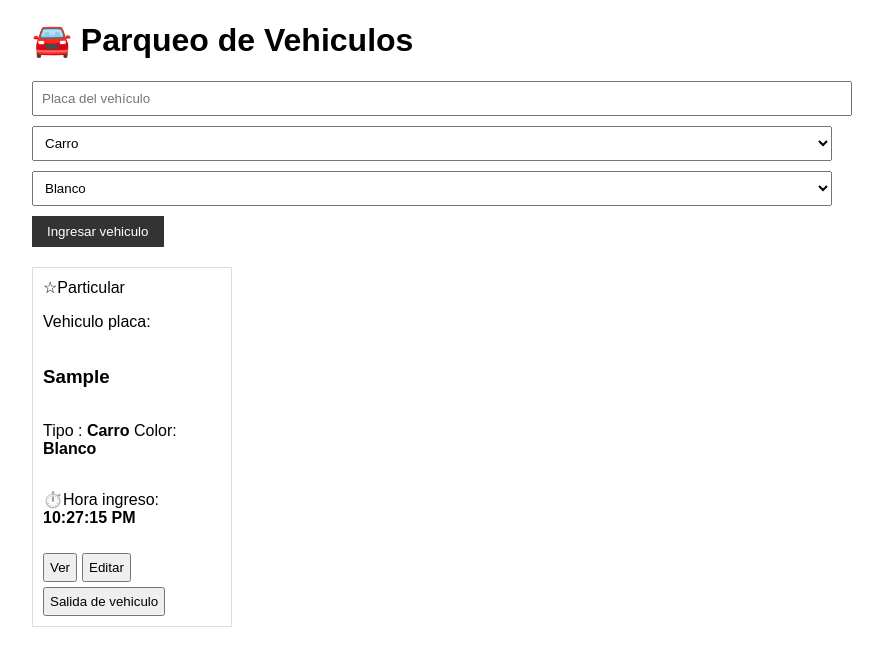
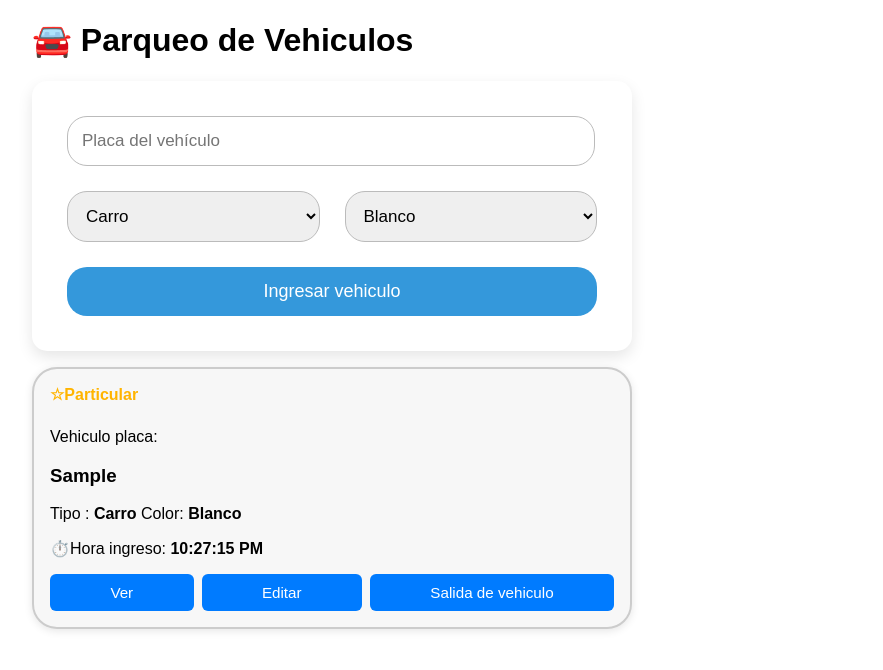
Before and after one commit to LMJerez/Parking_App, a React (Vite) app in the folder mi-proyecto-react/: page / in a window 1280 px wide. Both pictures are taken after typing "Sample" into the empty fields and a click on the button "Ingresar vehiculo". Shown: the top 670 px of the page, without its empty margins (208-1091 px from the left). Built offline with nearby package versions, Linux system fonts and the light colour scheme.

Commit message:
firs commit

```diff
--- a/mi-proyecto-react/src/components/ModalRecibo.module.css
+++ b/mi-proyecto-react/src/components/ModalRecibo.module.css
@@ -2,17 +2,79 @@
   position: fixed;
   top: 0;
   left: 0;
-  width: 100%;
-  height: 100%;
-  background: rgba(0,0,0,0.5);
+  width: 100vw;
+  height: 100vh;
+  background-color: rgba(0, 0, 0, 0.6);
   display: flex;
+  align-items: center;
   justify-content: center;
-  align-items: center;
+  z-index: 1000;
 }
 
 .recibo {
-  background: white;
-  padding: 20px;
-  width: 300px;
-  border-radius: 5px;
+  background-color: #fff;
+  padding: 2rem;
+  border-radius: 25px;
+  width: 90%;
+  max-width: 400px;
+  box-shadow: 0 0 15px rgba(0, 0, 0, 0.3);
+  animation: aparecer 0.3s ease-in-out;
 }
+
+.recibo h3 {
+  margin-bottom: 1rem;
+  text-align: center;
+  color: #333;
+}
+
+.recibo p {
+  margin: 0.5rem 0;
+  font-size: 1rem;
+  color: #444;
+}
+
+.botones {
+  display: flex;
+  justify-content: space-between;
+  margin-top: 2rem;
+}
+
+.botones button {
+  flex: 1;
+  padding: 0.6rem 1rem;
+  margin: 0 0.5rem;
+  border: none;
+  border-radius: 25px;
+  cursor: pointer;
+  font-size: 1rem;
+  transition: background-color 0.2s ease;
+}
+
+.botones button:first-child {
+  background-color: #28a745;
+  color: white;
+}
+
+.botones button:first-child:hover {
+  background-color: #218838;
+}
+
+.botones button:last-child {
+  background-color: #dc3545;
+  color: white;
+}
+
+.botones button:last-child:hover {
+  background-color: #c82333;
+}
+
+@keyframes aparecer {
+  from {
+    opacity: 0;
+    transform: scale(0.95);
+  }
+  to {
+    opacity: 1;
+    transform: scale(1);
+  }
+}
--- a/mi-proyecto-react/src/components/ModalVehiculo.module.css
+++ b/mi-proyecto-react/src/components/ModalVehiculo.module.css
@@ -2,17 +2,66 @@
   position: fixed;
   top: 0;
   left: 0;
-  width: 100%;
-  height: 100%;
-  background: rgba(0,0,0,0.5);
+  width: 100vw;
+  height: 100vh;
+  background-color: rgba(0, 0, 0, 0.6);
   display: flex;
   justify-content: center;
   align-items: center;
+  z-index: 1000;
 }
 
 .contenido {
-  background: white;
-  padding: 20px;
-  width: 300px;
-  border-radius: 5px;
+  background-color: #ffffff;
+  padding: 2rem;
+  border-radius: 25px;
+  width: 90%;
+  max-width: 400px;
+  box-shadow: 0 0 15px rgba(0, 0, 0, 0.3);
+  animation: fadeIn 0.3s ease-in-out;
+  text-align: center;
 }
+
+.contenido h2 {
+  margin-bottom: 1rem;
+  color: #333;
+}
+
+.contenido h3 {
+  margin: 0.5rem 0;
+  font-size: 1.4rem;
+  color: #222;
+}
+
+.contenido p {
+  margin: 0.5rem 0;
+  color: #555;
+  font-size: 1rem;
+}
+
+.contenido button {
+  margin-top: 1.5rem;
+  padding: 0.6rem 1.2rem;
+  background-color: #007bff;
+  color: white;
+  border: none;
+  border-radius: 25px;
+  cursor: pointer;
+  font-size: 1rem;
+  transition: background-color 0.2s ease;
+}
+
+.contenido button:hover {
+  background-color: #0056b3;
+}
+
+@keyframes fadeIn {
+  from {
+    opacity: 0;
+    transform: scale(0.95);
+  }
+  to {
+    opacity: 1;
+    transform: scale(1);
+  }
+}
--- a/mi-proyecto-react/src/components/Parqueadero.module.css
+++ b/mi-proyecto-react/src/components/Parqueadero.module.css
@@ -1,17 +1,70 @@
+.contenedor {
+  display: flex;
+  flex-direction: column;
+  align-items: center;
+  justify-content: center; /* Centrado vertical */
+  min-height: 100vh;
+  padding-top: 0; /* Eliminado porque se centra verticalmente */
+  background-color: #dacdcd;
+}
+
+.titulo {
+  font-size: 32px;       /* Más grande y visible */
+  color: #2c3e50;         /* Tono más definido */
+  margin-bottom: 25px;    /* Espaciado inferior */
+  font-weight: bold;
+  text-align: center;
+  width: 100%;
+}
+
 .parqueadero {
-  margin-bottom: 20px;
+  background-color: #ffffff;
+  padding: 35px;          /* Más espacio interno */
+  max-width: 600px;
+  width: 90%;             /* Lejos de los bordes en pantallas pequeñas */
+  border-radius: 15px;    /* Más redondeo */
+  box-shadow: 0 6px 15px rgba(0, 0, 0, 0.1); /* Sombra más suave y amplia */
+  display: flex;
+  flex-direction: column;
+  gap: 25px;              /* Espacio entre elementos */
+  box-sizing: border-box;
 }
 
 .entrada {
-  width: 100%;
-  padding: 8px;
-  margin-bottom: 10px;
+  padding: 14px;
+  font-size: 17px;
+  border-radius: 20px;    /* Bordes más redondeados */
+  border: 1px solid #bbb;
+  width: 94%;
+  transition: border-color 0.3s ease, box-shadow 0.3s ease;
+}
+
+.entrada:focus {
+  border-color: #3498db;  /* Azul suave en foco */
+  box-shadow: 0 0 8px rgba(52, 152, 219, 0.3);
+  outline: none;
 }
 
 .boton {
-  padding: 8px 15px;
-  background: #333;
+  padding: 14px;
+  background-color: #3498db; /* Cambio de azul para armonizar */
   color: white;
+  font-size: 18px;
   border: none;
+  border-radius: 20px;
   cursor: pointer;
+  transition: background-color 0.3s ease, transform 0.1s ease;
 }
+
+.boton:hover {
+  background-color: #2980b9;
+}
+
+.boton:active {
+  transform: scale(0.98);
+}
+
+.parqueadero div {
+  display: flex;
+  gap: 25px; /* Un poco más de separación entre selects */
+}
--- a/mi-proyecto-react/src/components/Vehiculo.module.css
+++ b/mi-proyecto-react/src/components/Vehiculo.module.css
@@ -1,37 +1,66 @@
 .vehiculo {
-  border: 1px solid #ddd;
-  padding: 10px;
-  width: 200px;
-  min-height: 120px;
-  box-sizing: border-box;
-  display: flex;
-  flex-direction: column;
-  justify-content: space-between;
-  position: relative;
+  background-color: #f7f7f7;
+  border: 2px solid #ccc;
+  border-radius: 25px;
+  padding: 1rem;
+  margin: 1rem 0;
+  max-width: 564px;
+  box-shadow: 0 2px 8px rgba(0, 0, 0, 0.1);
 }
 
-.corazon {
-  position: absolute;
-  top: 5px;
-  right: 10px;
+.afiliado {
+  display: inline-block;
+  margin-bottom: 0.5rem;
   cursor: pointer;
-  font-size: 20px;
+  font-weight: bold;
+  color: #ffb400;
+}
+
+.entrada {
+  width: 100%;
+  padding: 0.5rem;
+  margin-bottom: 1rem;
+  border: 2px solid #007bff;
+  border-radius: 25px;
+  font-size: 1rem;
+}
+
+.placa {
+  background-color: #e9ecef;
+  padding: 0.5rem 1rem;
+  border-radius: 6px;
+  margin-bottom: 0.5rem;
+}
+
+.placa h3 {
+  margin: 0;
+  font-size: 1.5rem;
+  color: #333;
 }
 
 .botones {
-  margin-top: 10px;
   display: flex;
   flex-wrap: wrap;
-  gap: 5px;
+  gap: 0.5rem;
+  margin-top: 1rem;
 }
 
 .boton {
-
-  padding: 5px;
+  flex: 1 1 auto;
+  background-color: #007bff;
+  color: white;
+  border: none;
+  padding: 0.6rem 1rem;
+  border-radius: 6px;
+  cursor: pointer;
+  font-size: 0.95rem;
+  transition: background-color 0.3s ease;
 }
 
-.entrada {
-  width: 150px;
-  padding: 5px;
-  margin-top: 5px;
+.boton:hover {
+  background-color: #0056b3;
 }
+
+.boton:active {
+  transform: scale(0.98);
+}
```
